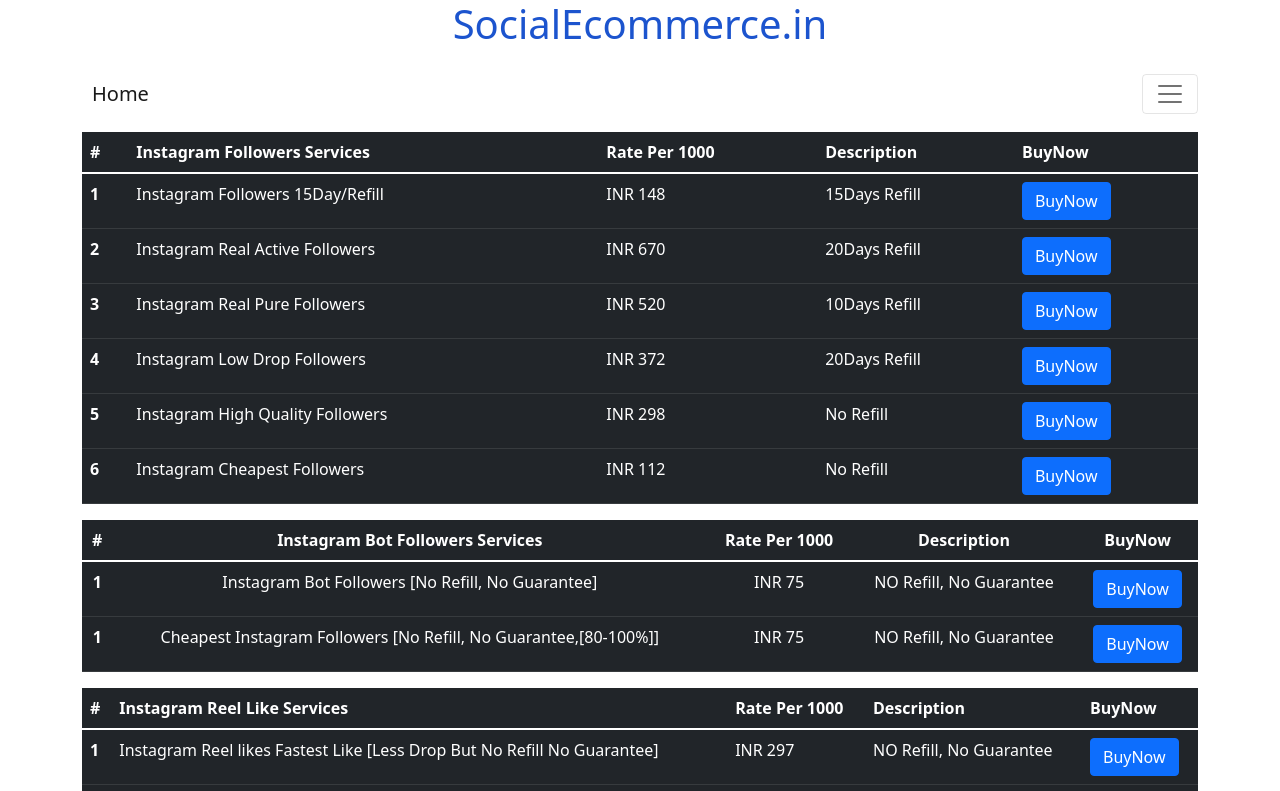
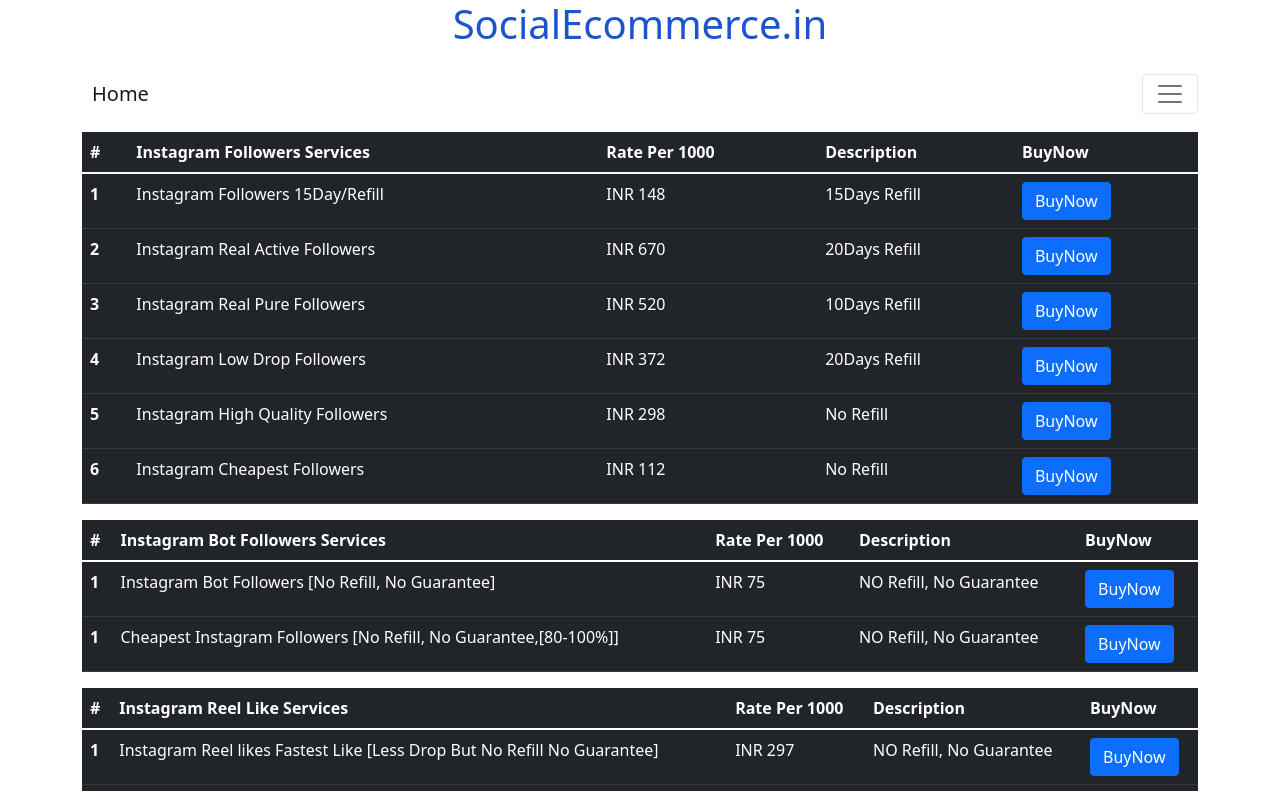
Before and after one commit to jsidd06/Instagram, a React (Create React App) app in the folder fronted/: page /services in a window 1280 px wide. Shown: the top 791 px of the page. Built offline with nearby package versions, Linux system fonts and the light colour scheme.

Commit message:
correction in instagrambotfollowers style center to center

```diff
--- a/fronted/src/views/InsatagramBotFollowers/InstagramBotFollowers.jsx
+++ b/fronted/src/views/InsatagramBotFollowers/InstagramBotFollowers.jsx
@@ -4,7 +4,7 @@
 const InstagramBotFollower = (props) => {
   return (
     //   instagram like services
-    <Table dark style={{ textAlign: "center" }}>
+    <Table dark style={{ textAlign: "left" }}>
       <thead>
         <tr>
           <th>#</th>
```
